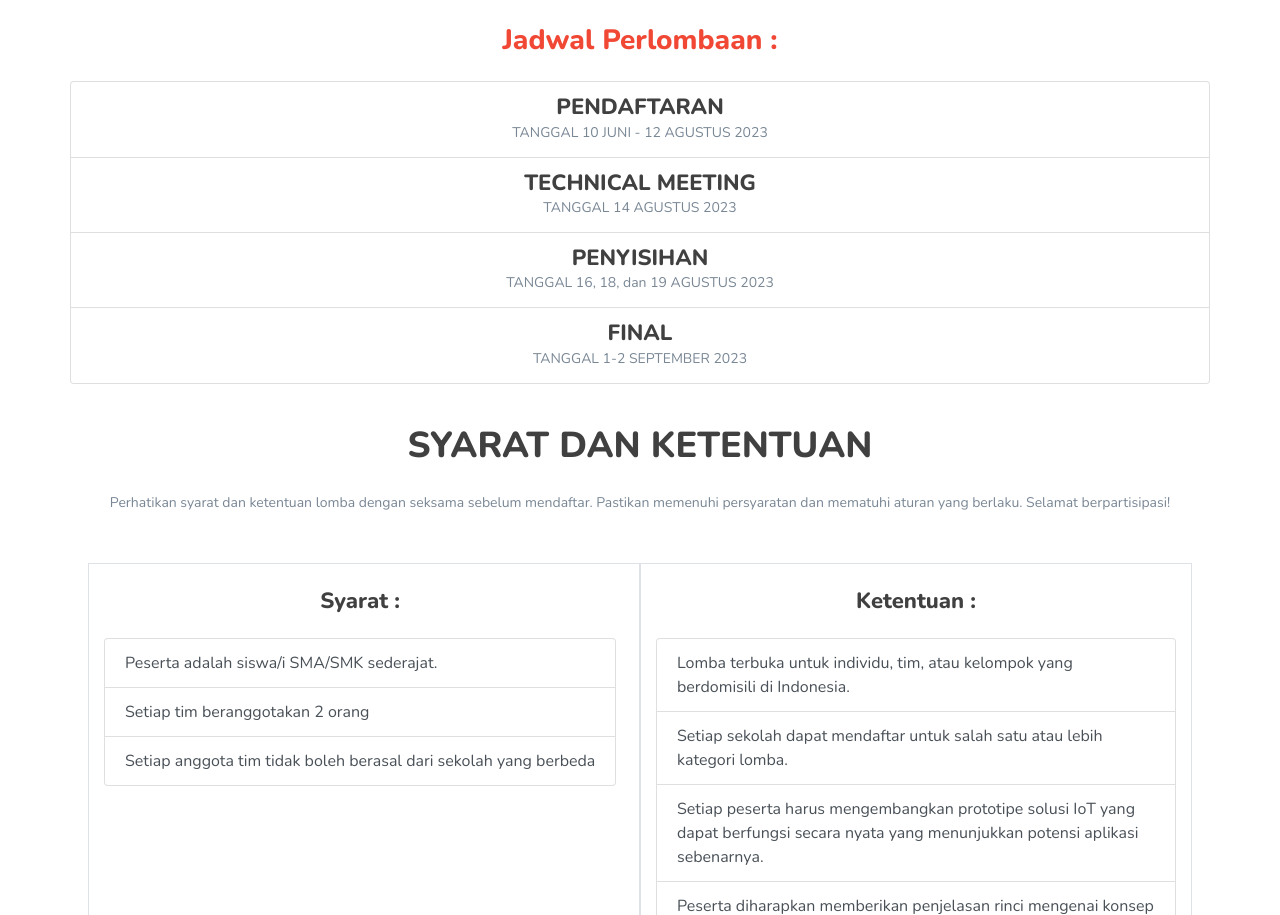
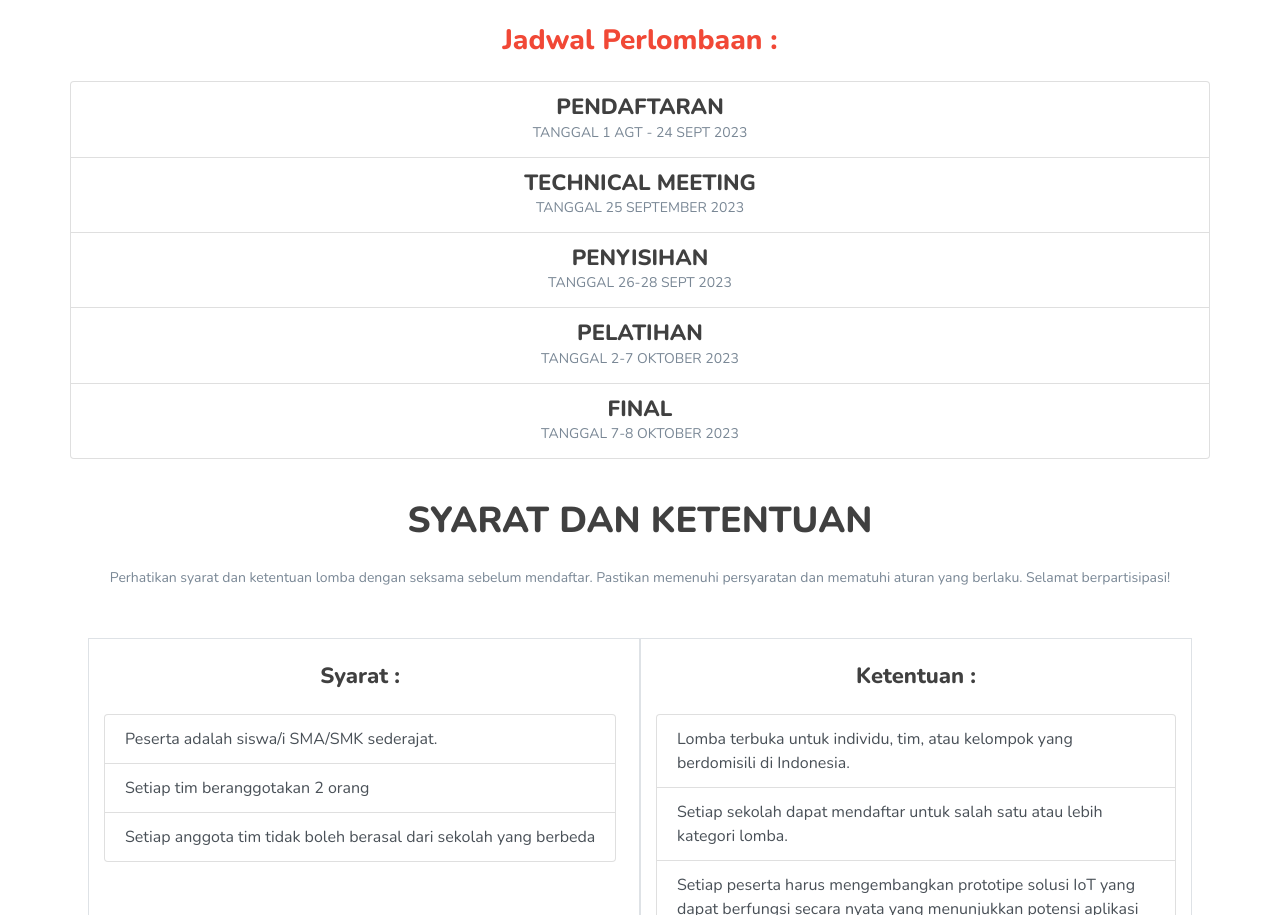
Before and after one commit to lorenzadam/lombaiot-ipb, a plain HTML site: page index.html in a window 1280 px wide. Shown: the part 1840-2755 px from the top of the page. Drawn offline with nearby package versions, Linux system fonts and the light colour scheme; files whose address does not match are found by name.

Commit message:
Mengubah tanggal pada jadwal

```diff
--- a/index.html
+++ b/index.html
@@ -270,7 +270,7 @@
                               <h4 class="timeline-title">PENDAFTARAN</h4>
                             </div>
                             <div class="timeline-body">
-                              <p>TANGGAL 10 JUNI - 12 AGUSTUS 2023</p>
+                              <p>TANGGAL 1 AGT - 24 SEPT 2023</p>
                             </div>
                           </div>
                         </li>
@@ -280,7 +280,7 @@
                               <h4 class="timeline-title">TECHNICAL MEETING</h4>
                             </div>
                             <div class="timeline-body">
-                              <p>TANGGAL 14 AGUSTUS 2023</p>
+                              <p>TANGGAL 25 SEPTEMBER 2023</p>
                             </div>
                           </div>
                         </li>
@@ -290,7 +290,17 @@
                               <h4 class="timeline-title">PENYISIHAN</h4>
                             </div>
                             <div class="timeline-body">
-                              <p>TANGGAL 16, 18, dan 19 AGUSTUS 2023</p>
+                              <p>TANGGAL 26-28 SEPT 2023</p>
+                            </div>
+                          </div>
+                        </li>
+                        <li class="list-group-item list-group-item-action">
+                          <div class="timeline-panel text-center">
+                            <div class="timeline-heading">
+                              <h4 class="timeline-title">PELATIHAN</h4>
+                            </div>
+                            <div class="timeline-body">
+                              <p>TANGGAL 2-7 OKTOBER 2023</p>
                             </div>
                           </div>
                         </li>
@@ -300,7 +310,7 @@
                               <h4 class="timeline-title">FINAL</h4>
                             </div>
                             <div class="timeline-body">
-                              <p>TANGGAL 1-2 SEPTEMBER 2023</p>
+                              <p>TANGGAL 7-8 OKTOBER 2023</p>
                             </div>
                           </div>
                         </li>
```
